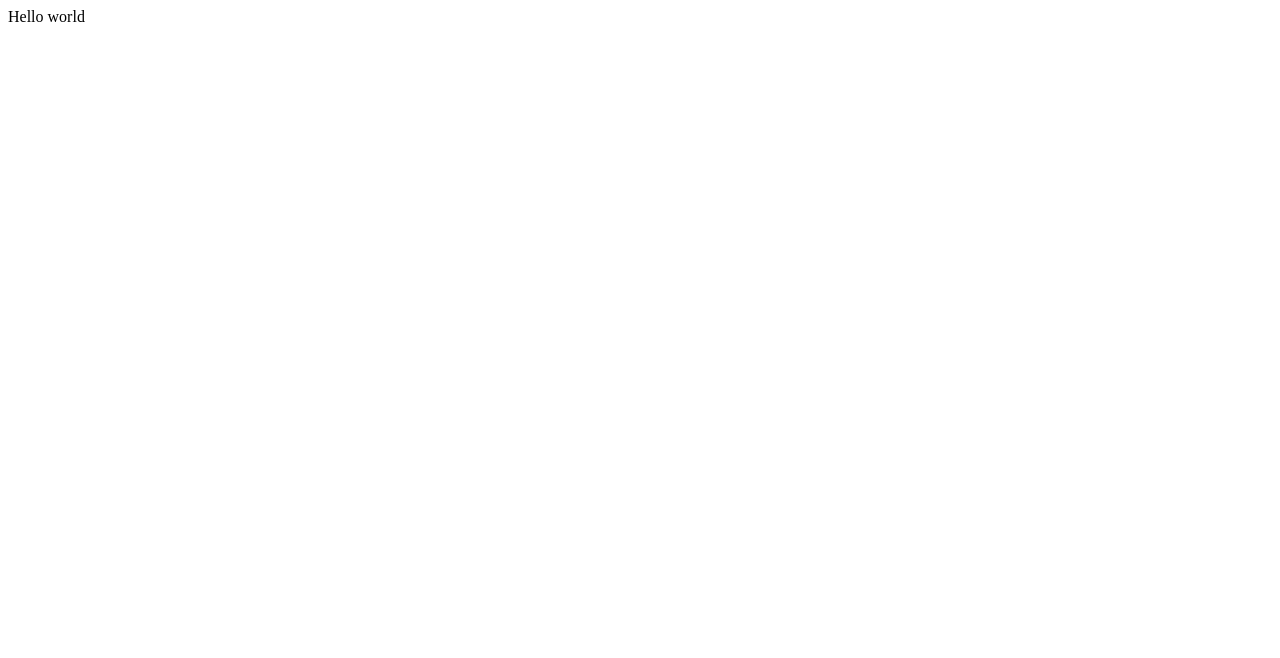
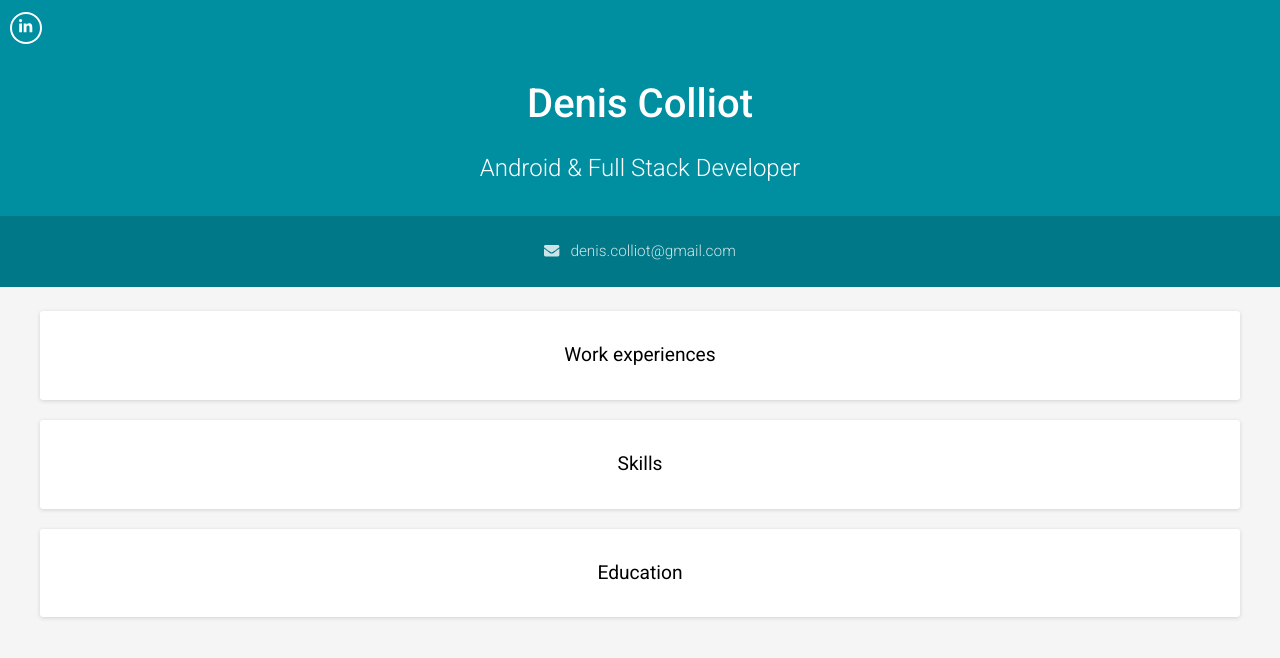
Before and after one commit to denis-colliot/denis-colliot.github.io, a plain HTML site: page index.html in a window 1280 px wide. Drawn offline with nearby package versions, Linux system fonts and the light colour scheme.

Commit message:
Add a little bit of style

```diff
--- a/index.html
+++ b/index.html
@@ -1 +1,60 @@
-Hello world
+<!doctype html>
+<html lang="fr">
+
+<head>
+
+  <meta charset="utf-8">
+  <meta name="viewport" content="width=device-width, initial-scale=1, shrink-to-fit=no">
+
+  <title>Denis Colliot</title>
+
+  <link href="https://fonts.googleapis.com/css?family=Roboto:300,400,500" rel="stylesheet">
+
+  <link rel="stylesheet" href="https://maxcdn.bootstrapcdn.com/bootstrap/4.0.0/css/bootstrap.min.css" integrity="sha384-Gn5384xqQ1aoWXA+058RXPxPg6fy4IWvTNh0E263XmFcJlSAwiGgFAW/dAiS6JXm" crossorigin="anonymous">
+  <link rel="stylesheet" href="./styles.css">
+
+  <script defer src="https://use.fontawesome.com/releases/v5.0.6/js/all.js"></script>
+</head>
+
+<body>
+
+  <header>
+    <ul id="links">
+      <li class="link-item">
+        <a class="link" href="https://www.linkedin.com/in/deniscolliot/">
+          <i class="fab fa-linkedin-in"></i>
+        </a>
+      </li>
+    </ul>
+    <div class="name">Denis Colliot</div>
+    <div class="title">Android &amp; Full Stack Developer</div>
+  </header>
+
+  <section id="contact">
+    <ul>
+      <li>
+        <i class="fas fa-envelope"></i>
+        <a href="mailto:denis.colliot@gmail.com">denis.colliot@gmail.com</a>
+      </li>
+    </ul>
+  </section>
+
+  <section id="experiences">
+
+    <div class="experience">
+      <div class="title">Work experiences</div>
+    </div>
+
+    <div class="experience">
+      <div class="title">Skills</div>
+    </div>
+
+    <div class="experience">
+      <div class="title">Education</div>
+    </div>
+
+  </section>
+
+</body>
+
+</html>
--- /dev/null
+++ b/styles.css
@@ -0,0 +1,98 @@
+body {
+  width: auto;
+  height: 100%;
+  margin: 0;
+  padding: 0;
+  font-family: 'Roboto', sans-serif;
+  font-size: 20px;
+  -webkit-font-smoothing: antialiased;
+  -moz-osx-font-smoothing: grayscale;
+  background: #f5f5f5;
+}
+
+ul, li {
+  list-style: none;
+  margin: 0;
+  padding: 0;
+}
+
+header {
+  padding: 10px;
+  background: #008fa1;
+  text-align: center;
+}
+
+header .name {
+  margin-top: 30px;
+  color: #fff;
+  font-size: 2.5rem;
+  font-weight: 500;
+}
+
+header .title {
+  margin: 20px 0 20px 0;
+  color: #fff;
+  margin-top: 1rem;
+  font-size: 1.5rem;
+  font-weight: 300;
+}
+
+#links {
+  text-align: left;
+}
+
+#links .link-item {
+  margin-right: 15px;
+}
+
+#links .link, #links .link:visited, #links .link:hover {
+  border: 2px solid #fff;
+  border-radius: 50%;
+  text-align: center;
+  text-decoration: none;
+  font-size: 0.95rem;
+  color: #fff;
+  width: 32px;
+  height: 32px;
+  display: inline-block;
+  padding-top: 2px;
+}
+
+#contact {
+  background: #007888;
+  color: rgba(255, 255, 255, 0.8);
+  text-align: center;
+  padding: 1.5rem;
+  font-size: 0.96rem;
+}
+
+#contact a, #contact a:hover, #contact a:visited, #contact a:focus {
+  margin-left: 7px;
+  color: inherit;
+  text-decoration: none;
+  font-weight: 300;
+}
+
+#experiences {
+  color: #000;
+  padding: 1.5rem 2.5rem;
+}
+
+.experience {
+  padding: 20px;
+  margin-top: 20px;
+  background: #fff;
+  border-radius: 3px;
+  box-shadow: 0 1px 4px 0 rgba(0, 0, 0, 0.14);
+}
+
+.experience:first-child {
+  margin-top: 0;
+}
+
+.experience .title {
+  margin: 10px 0;
+  font-weight: 400;
+  font-size: 1.2rem;
+  text-align: center;
+}
```
